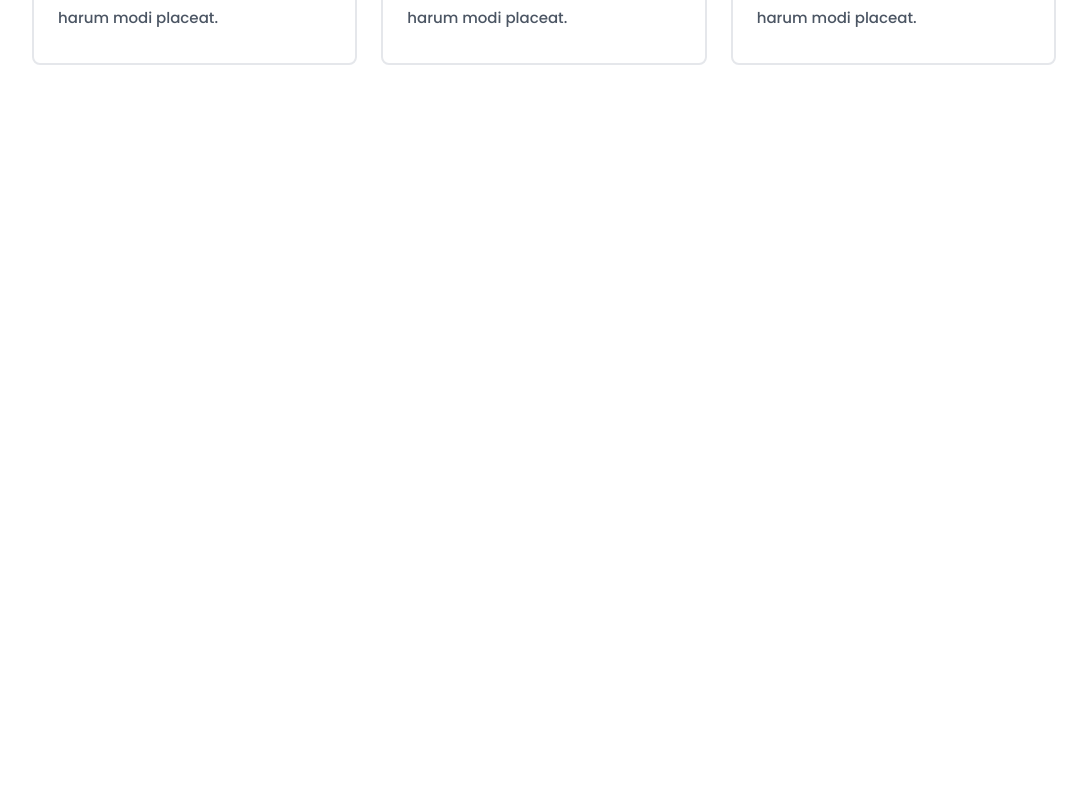
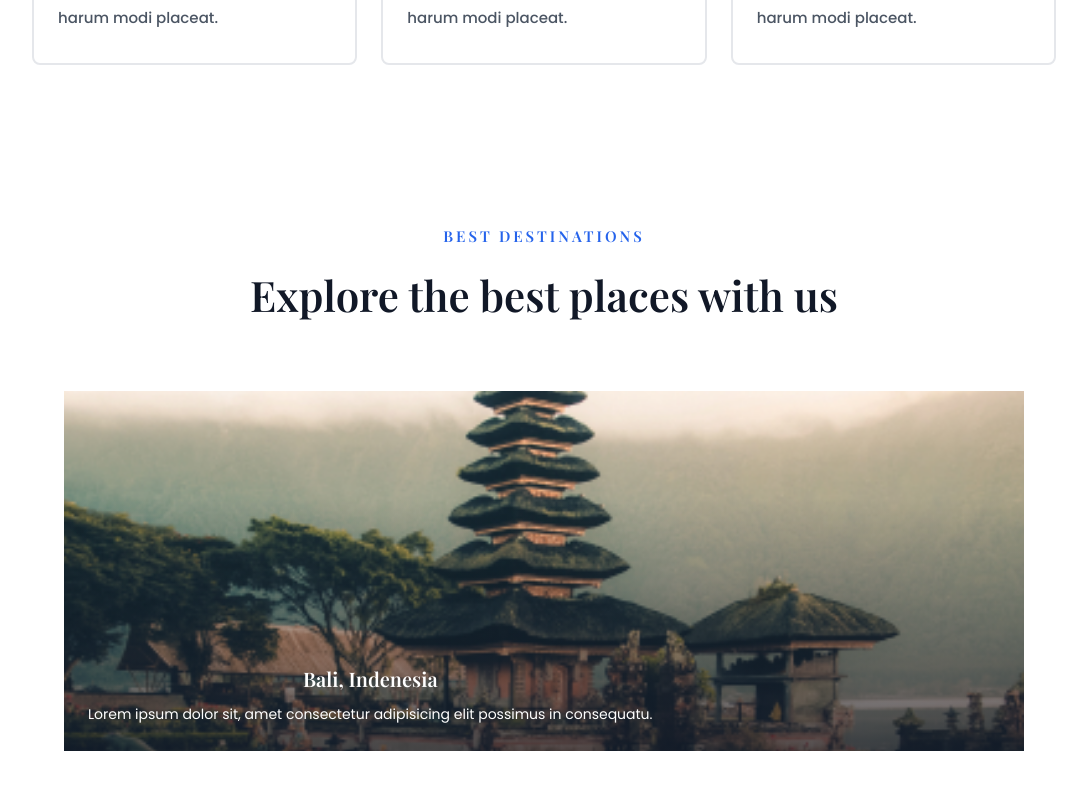
Before and after one commit to fajarfadillahh/travello-travel-agency-react-tailwind, a React (Vite) app: page / in a window 1280 px wide. Shown: the part 1580-2377 px from the top of the page, without its empty margins (96-1183 px from the left). Before the commit the page ends 1709 px from the top, so only its background shows below. Built offline with nearby package versions, Linux system fonts and the light colour scheme.

Commit message:
create: Destinations parts of the HomePage & DestinationCard components

```diff
--- /dev/null
+++ b/src/components/DestinationCard.jsx
@@ -0,0 +1,23 @@
+import React from "react";
+
+export default function DestinationCard({ image, title, text }) {
+  return (
+    <div className="group relative h-[360px] w-full overflow-hidden">
+      <img
+        src={image}
+        alt="destination img"
+        className="h-full w-full object-cover object-center transition-all duration-400 group-hover:scale-110"
+      />
+
+      {/* card overlay */}
+      <div className="absolute bottom-0 left-0 h-[70%] w-full bg-gradient-to-t from-gray-900/70 to-transparent" />
+
+      <div className="absolute bottom-0 left-0 p-6 text-center">
+        <h3 className="pb-2 font-serif text-[20px] font-semibold text-white">
+          {title}
+        </h3>
+        <p className="text-[14px] leading-[180%] text-white">{text}</p>
+      </div>
+    </div>
+  );
+}
--- a/src/data.jsx
+++ b/src/data.jsx
@@ -1,3 +1,8 @@
+// import images
+import DestinationImg1 from "./assets/images/explore-img-1.png";
+import DestinationImg2 from "./assets/images/explore-img-2.png";
+import DestinationImg3 from "./assets/images/explore-img-3.png";
+
 // import icons
 import ServiceIcon1 from "./assets/images/service-icon-1.png";
 import ServiceIcon2 from "./assets/images/service-icon-2.png";
@@ -26,3 +31,21 @@ export const serviceData = [
     text: "Lorem ipsum dolor sit amet consectetur adipisicing elit. At quo iste ratione vero repellat dicta harum modi placeat.",
   },
 ];
+
+export const destinationData = [
+  {
+    image: DestinationImg1,
+    title: "Bali, Indenesia",
+    text: "Lorem ipsum dolor sit, amet consectetur adipisicing elit possimus in consequatu.",
+  },
+  {
+    image: DestinationImg2,
+    title: "Roma, Italy",
+    text: "Lorem ipsum dolor sit, amet consectetur adipisicing elit possimus in consequatu.",
+  },
+  {
+    image: DestinationImg3,
+    title: "Bangkok, Thailand",
+    text: "Lorem ipsum dolor sit, amet consectetur adipisicing elit possimus in consequatu.",
+  },
+];
--- a/src/pages/Home.jsx
+++ b/src/pages/Home.jsx
@@ -5,6 +5,7 @@ import Header from "../components/Header";
 import Hero from "../parts/HomePage/Hero";
 import About from "../parts/HomePage/About";
 import Service from "../parts/HomePage/Service";
+import Destinations from "../parts/HomePage/Destinations";
 
 export default function Home() {
   return (
@@ -13,6 +14,7 @@ export default function Home() {
       <Hero />
       <About />
       <Service />
+      <Destinations />
     </>
   );
 }
--- /dev/null
+++ b/src/parts/HomePage/Destinations.jsx
@@ -0,0 +1,39 @@
+import React from "react";
+
+// import destination data
+import { destinationData } from "../../data";
+
+// import destination card
+import DestinationCard from "../../components/DestinationCard";
+
+export default function Destinations() {
+  return (
+    <section className="destinations section">
+      <div className="destinations__container container grid gap-12">
+        <div className="destinations__data text-center">
+          <p className="destinations__subtitle section-subtitle">
+            Best Destinations
+          </p>
+          <h1 className="destinations__title section-title">
+            Explore the best places with us
+          </h1>
+        </div>
+
+        <div className="destinations__group grid grid-cols-[0.8fr] justify-center gap-12">
+          {/* destination card */}
+          {destinationData.map((item, index) => {
+            return (
+              <div key={index}>
+                <DestinationCard
+                  image={item.image}
+                  title={item.title}
+                  text={item.text}
+                />
+              </div>
+            );
+          })}
+        </div>
+      </div>
+    </section>
+  );
+}
```
